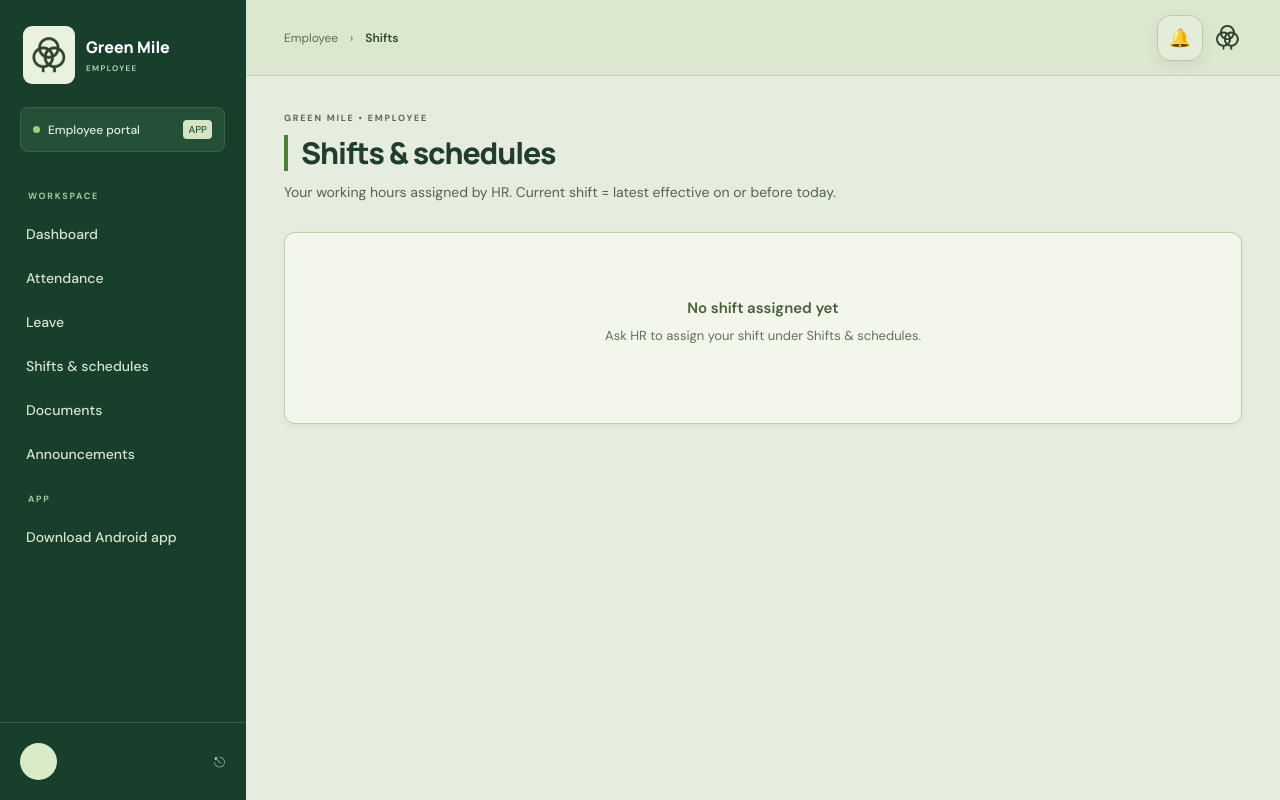
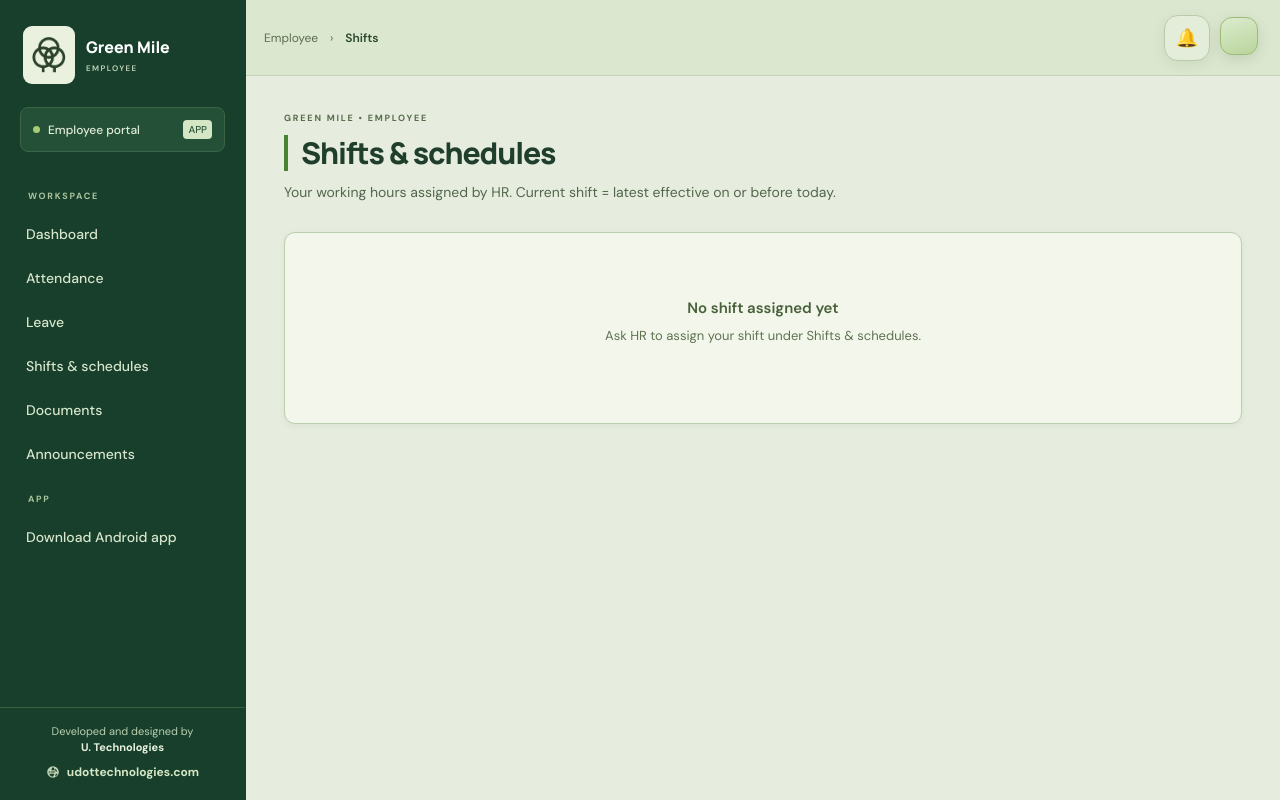
Before and after one commit to faheemshahzad0026-blip/green-mile-hr, a Python web app: template flask_app/app/templates/employee/shifts.html in a window 1280 px wide. Run offline with Jinja, Linux system fonts and the light colour scheme; the template is opened without the code that fills it, so the values that code supplies are empty.

Commit message:
Add initials property to Employee model for user avatar display. Update layout_employee template to utilize initials in the header and enhance sidebar with developer credit. Improve accessibility with aria-labels and refine user dropdown menu for better usability.

```diff
--- a/flask_app/app/templates/layout_employee.html
+++ b/flask_app/app/templates/layout_employee.html
@@ -28,17 +28,19 @@
       <div class="nav-label">APP</div>
       <a class="nav {% if _ep == 'employee.download_apk_page' %}active{% endif %}" href="{{ url_for('employee.download_apk_page') }}"><span>Download Android app</span></a>
     </div>
-    <div class="sidebar-bottom">
-      <div class="avatar">{{ current_user.display_name[:2]|upper }}</div>
-      <div><strong>{{ current_user.display_name }}</strong><span>{{ current_user.employee_code }}</span></div>
-      <a href="{{ url_for('auth.logout') }}" title="Sign out">⎋</a>
+    <div class="sidebar-credit">
+      <p>Developed and designed by<br><strong>U. Technologies</strong></p>
+      <a href="https://udottechnologies.com" target="_blank" rel="noopener noreferrer" class="sidebar-credit-link">
+        <svg viewBox="0 0 24 24" width="14" height="14" aria-hidden="true"><path fill="currentColor" d="M12 2a10 10 0 1 0 10 10A10 10 0 0 0 12 2zm7.4 9h-3.1a15.5 15.5 0 0 0-1.3-5 8 8 0 0 1 4.4 5zM12 4c.9 0 2.3 1.9 2.9 5H9.1C9.7 5.9 11.1 4 12 4zM4.6 13a8 8 0 0 1 0-2h3.1a15.5 15.5 0 0 0 0 2zm.9 2h3.1a15.5 15.5 0 0 0 1.3 5 8 8 0 0 1-4.4-5zm4.6 0h4c-.6 3.1-2 5-2.9 5s-2.3-1.9-2.9-5zm5.3 5a15.5 15.5 0 0 0 1.3-5h3.1a8 8 0 0 1-4.4 5zM15.2 13H8.8a13.4 13.4 0 0 1 0-2h6.4a13.4 13.4 0 0 1 0 2z"/></svg>
+        <span>udottechnologies.com</span>
+      </a>
     </div>
   </aside>
   <div class="scrim" onclick="toggleSidebar()"></div>
   <div class="main">
-    <header class="topbar">
+    <header class="topbar topbar-enhanced">
       <div class="crumb">
-        <button class="icon mobile-toggle" type="button" onclick="toggleSidebar()">☰</button>
+        <button class="icon mobile-toggle" type="button" onclick="toggleSidebar()" aria-label="Open menu">☰</button>
         <span>Employee</span><span>›</span><strong>{% block page_title %}Home{% endblock %}</strong>
       </div>
       <div class="top-right">
@@ -73,7 +75,32 @@
             <a class="header-dropdown-foot" href="{{ url_for('employee.announcements') }}">Open announcements</a>
           </div>
         </div>
-        <img class="header-logo" src="{{ url_for('static', filename='green-mile-logo.png') }}" alt="Green Mile">
+
+        <div class="header-menu">
+          <button type="button" class="header-user-trigger header-menu-btn" aria-haspopup="true" onclick="toggleHeaderMenu(this)" title="{{ current_user.display_name }}">
+            <span class="avatar header-user-btn">{{ current_user.initials }}</span>
+          </button>
+          <div class="header-dropdown user-dropdown cool-dropdown">
+            <div class="user-hero">
+              <div class="avatar user-hero-avatar">{{ current_user.initials }}</div>
+              <div class="user-hero-text">
+                <strong>{{ current_user.display_name }}</strong>
+                <span>{{ current_user.employee_code }}</span>
+                <span>{% if brand_agency %}{{ brand_agency.company_name or brand_agency.name }}{% else %}Employee{% endif %}</span>
+              </div>
+            </div>
+            <div class="user-menu-links">
+              <a class="user-link" href="{{ url_for('employee.home') }}">
+                <span class="user-link-ico">⌂</span>
+                <span><strong>Dashboard</strong><small>Your employee home</small></span>
+              </a>
+              <a class="user-link danger" href="{{ url_for('auth.logout') }}">
+                <span class="user-link-ico">→</span>
+                <span><strong>Sign out</strong><small>End this session</small></span>
+              </a>
+            </div>
+          </div>
+        </div>
       </div>
     </header>
     <main class="content">
```
Also changed, not shown: flask_app/app/models.py (+8 -0 lines).
